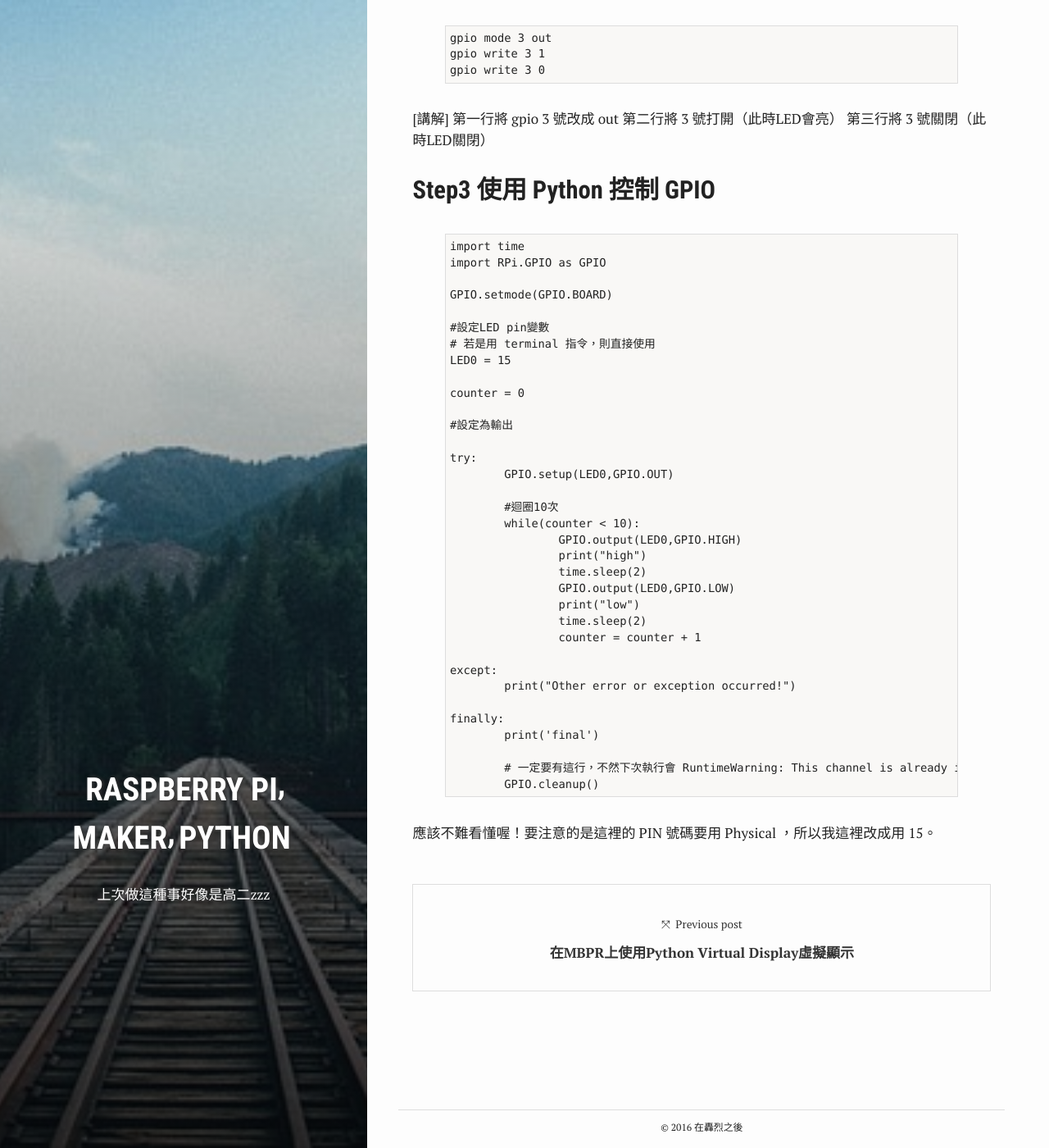
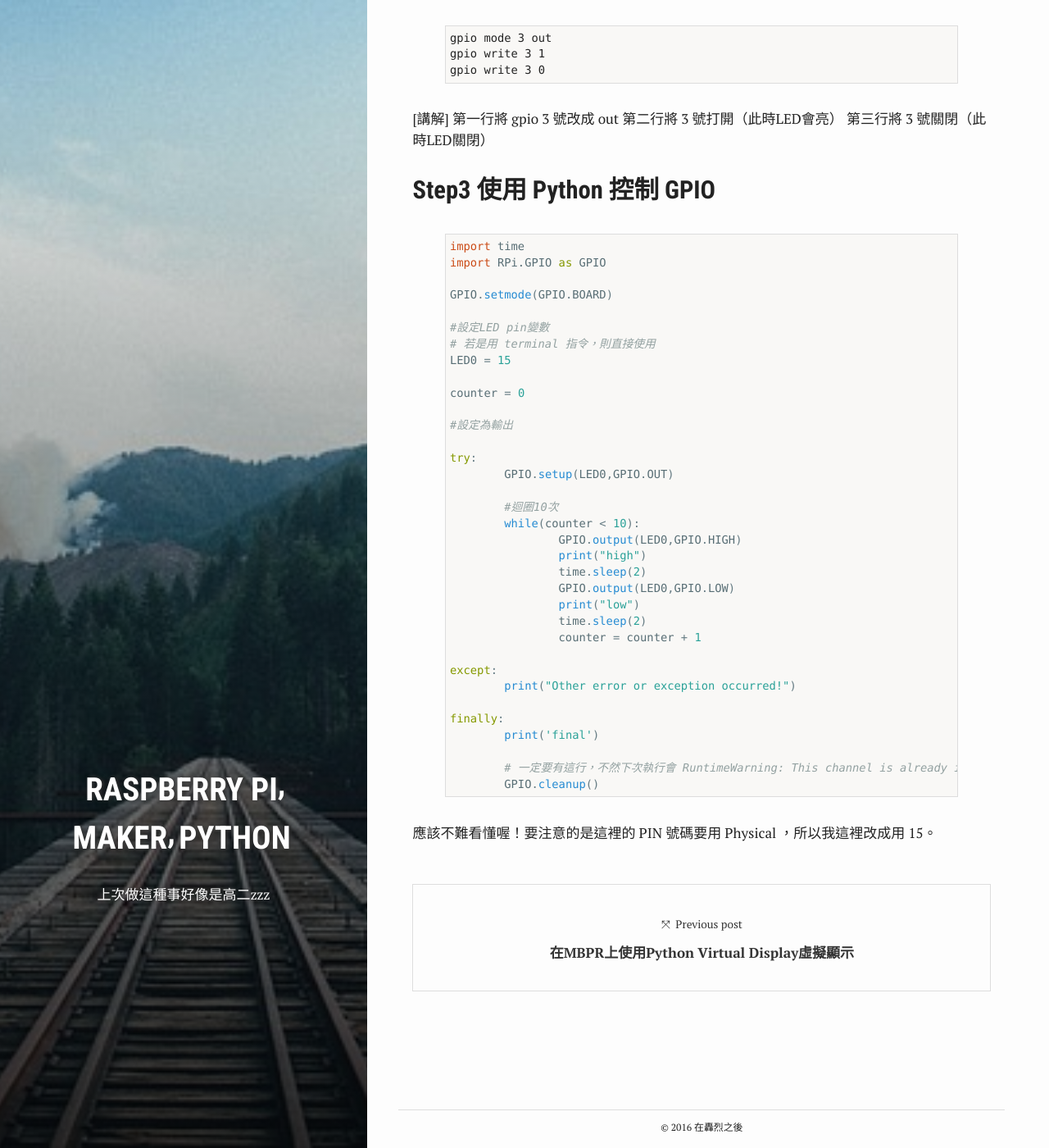
Before and after one commit to nps798/nps798.github.io, a Jekyll site: the page built from _posts/2016-10-22-Raspberry Pi GPIO 控制 LED 顯示初體驗.md, in a window 1280 px wide and 1400 px high, scrolled down 1489 px. Shown: the whole window at 82% size. Built offline with Jekyll 4.4.1, drawn with Linux system fonts in a browser that asks for light colours.

Commit message:
test python highlight

```diff
--- a/_posts/2016-10-22-Raspberry Pi GPIO 控制 LED 顯示初體驗.md
+++ b/_posts/2016-10-22-Raspberry Pi GPIO 控制 LED 顯示初體驗.md
@@ -88,7 +88,7 @@ gpio write 3 0
 
 ## Step3 使用 Python 控制 GPIO
 
- {% highlight linenos Python%}
+ {% highlight Python%}
 import time
 import RPi.GPIO as GPIO
 
```
